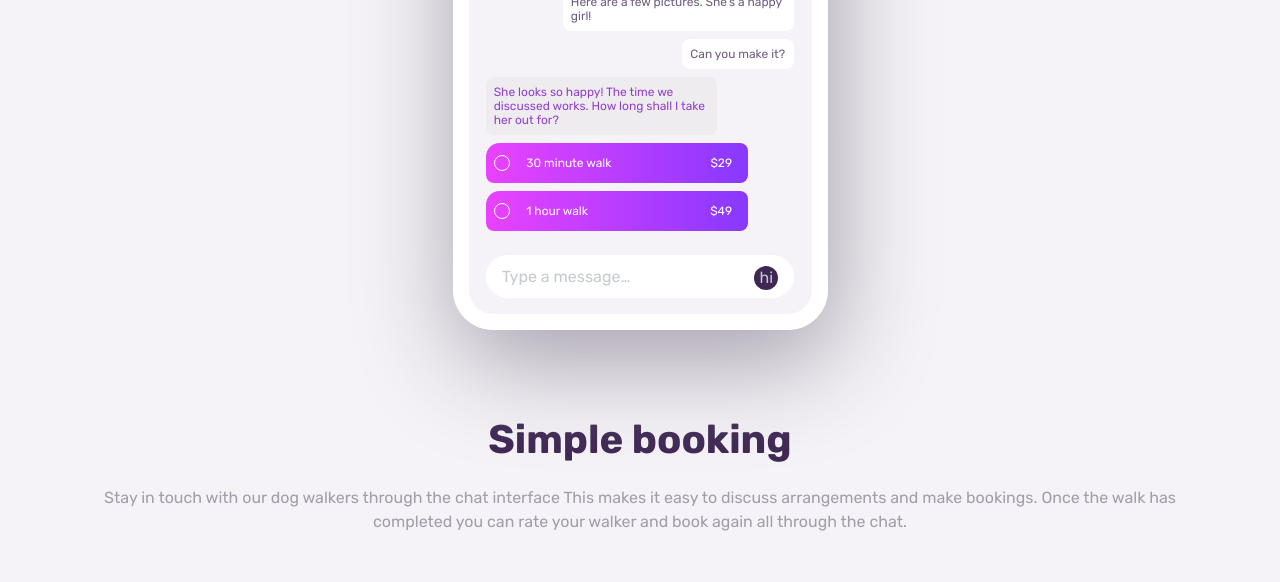
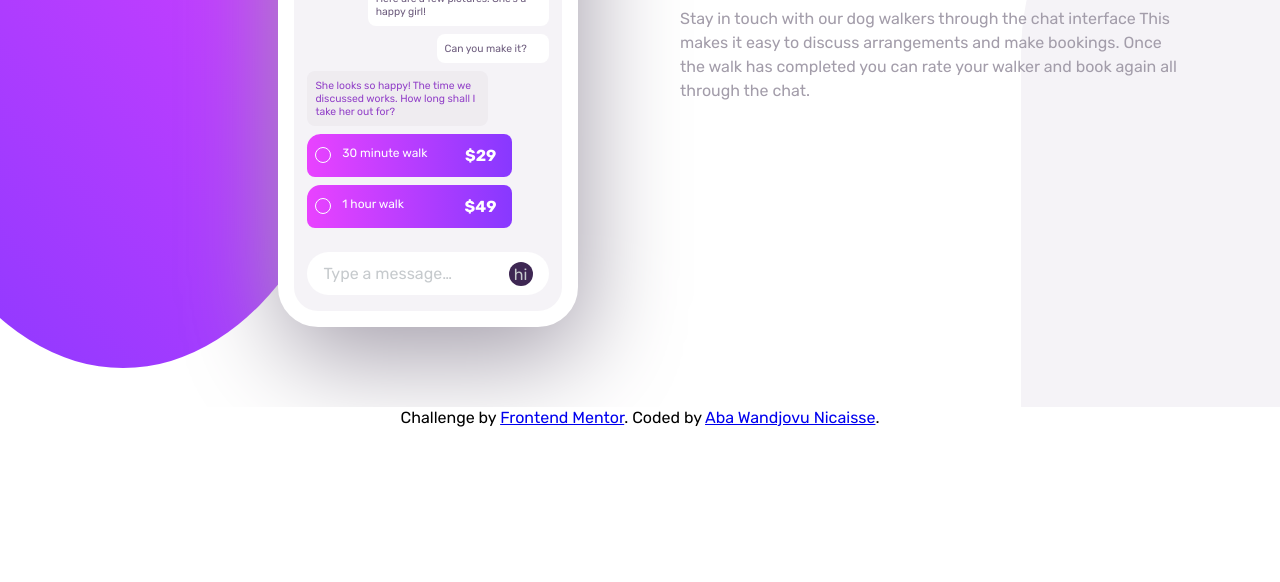
Before and after one commit to abanicaisse/chat-app-illustration, a plain HTML site: page index.html in a window 1280 px wide. Shown: the part 373-955 px from the top of the page. After the commit the page ends 800 px from the top, so only its background shows below. Drawn offline with Linux system fonts and the light colour scheme.

Commit message:
styled the desktop version

```diff
--- a/css/style.css
+++ b/css/style.css
@@ -37,7 +37,7 @@ html, body {
 }
 
 body {
-    background-color: var(--light-gray-violet);
+    background-color: var(--white);
     font-size: 1rem;
     font-family: 'Rubik', sans-serif;
 }
@@ -45,20 +45,75 @@ body {
 main {
     width: 85%;
     margin: auto;
+    position: relative;
+    display: grid;
+    place-items: center;
+    padding: 5rem 0;
 }
 
+main::before {
+    content: "";
+    width: 100%;
+    height: 60%;
+    background: linear-gradient(45deg, hsl(264, 100%, 61%), hsl(293, 100%, 63%));
+    position: absolute;
+    border-bottom-left-radius: 20rem;
+    border-bottom-right-radius: 20rem;
+    top: 0;
+    left: -55%;
+    z-index: 0;
+}
+
+main::after {
+    content: "";
+    width: 100%;
+    height: 60%;
+    background: var(--light-gray-violet);
+    position: absolute;
+    border-top-left-radius: 20rem;
+    border-top-right-radius: 20rem;
+    bottom: 0;
+    right: -55%;
+    z-index: -1;
+}
+
+@media screen and (min-width: 760px) {
+    main:before{
+        border-bottom-left-radius: 50%;
+        border-bottom-right-radius: 50%;
+    }
+
+    main:after {
+        border-top-left-radius: 50%;
+        border-top-right-radius: 50%;
+    }
+}
+
+@media screen and (min-height: 950px) {
+    body {
+        display: grid;
+        place-items: center;
+    }
+}
+
+
 .phone {
-    width: min(100%, 375px);
-    /* background-color: var(--lighter-magenta); */
-    margin: auto;
+    width: min(85%, 300px);
+    background-color: var(--light-gray-violet);
+    /* margin: auto; */
     position: relative;
     display: grid;
     row-gap: 1rem;
-    margin-top: 5rem;
     margin-bottom: 5rem;
     border: 1rem solid var(--white);
     border-radius: 2.5rem;
     box-shadow: 5px 30px 100px var(--darker-gray-violet);
+}
+
+@media screen and (max-width: 350px) {
+    .phone {
+        width: 100%;
+    }
 }
 
 .phone::before {
@@ -120,8 +175,7 @@ main {
 /* Message box container */
 .phone__body .grey-msg, .white-msg {
     width: 75%;
-    font-size: .75rem;
-    /* border: 1px solid blue; */
+    font-size: .65rem;
     border-radius: .5rem;
     margin-bottom: .5rem;
     padding: .5rem;
@@ -139,9 +193,6 @@ main {
 }
 
 .phone__body > .white-msg + .white-msg {
-    /* background-color: red; */
-    /* width: fit-content;
-    margin-left: calc(25% + 37%); */
     width: 7rem;
     margin-left: calc(100% - 7rem);
 }
@@ -190,6 +241,11 @@ main {
     padding-right: 1rem;
 }
 
+.phone__body .msg-price p > span + span {
+    font-weight: 700;
+    font-size: 1rem;
+}
+
 /* Type a message box */
 .type-msg {
     width: 90%;
@@ -221,11 +277,11 @@ main {
     content: [type-msg];
 } */
 
+
 /* Booking description section  */
 .booking {
     text-align: center;
     line-height: 1.5;
-    padding-bottom: 3rem;
 }
 
 .booking h1 {
@@ -237,3 +293,50 @@ main {
 .booking p {
     color: var(--darker-gray-violet);
 }
+
+footer {
+    text-align: center;
+}
+
+@media screen and (min-width: 1200px) {
+    body {
+        display: grid;
+        place-items: center;
+    }
+
+    .container {
+        width: min(100%, 87.5rem);
+        overflow: hidden;
+    }
+
+    main {
+        grid-template-columns: repeat(2, 1fr);
+        gap: 0rem;
+        padding-left: 5rem;
+    }
+
+    main::before {
+        width: 45%;
+        height: 95%;
+        border-bottom-left-radius: 50%;
+        border-bottom-right-radius: 50%;
+        left: -20%;
+    }
+
+    main::after {
+        width: 50%;
+        height: 80%;
+        border-top-left-radius: 20rem;
+        border-top-right-radius: 20rem;
+        right: -35%;
+    }
+
+    .phone {
+        margin-bottom: 0;
+    }
+
+    .booking {
+        text-align: left;
+    }
+
+}
--- a/index.html
+++ b/index.html
@@ -17,6 +17,7 @@
 
 <body>
 
+  <div class="container">
     <main>
       <!--The Phone Mockup-->
       <div class="phone">
@@ -62,12 +63,13 @@
         <p>  Stay in touch with our dog walkers through the chat interface This makes it easy to discuss arrangements and make bookings. Once the walk has completed you can rate your walker and book again all through the chat.</p>
       </div>
     </main>
+  </div>
 
 
-  <!-- <footer class="attribution">
+  <footer class="attribution">
     Challenge by <a href="https://www.frontendmentor.io?ref=challenge" target="_blank">Frontend Mentor</a>.
-    Coded by <a href="#">Your Name Here</a>.
-  </footer> -->
+    Coded by <a href="https://wwww.github.com/abanicaisse">Aba Wandjovu Nicaisse</a>.
+  </footer>
 
 </body>
 </html>
```
Lines whose indentation alone changed are shown as unchanged.
